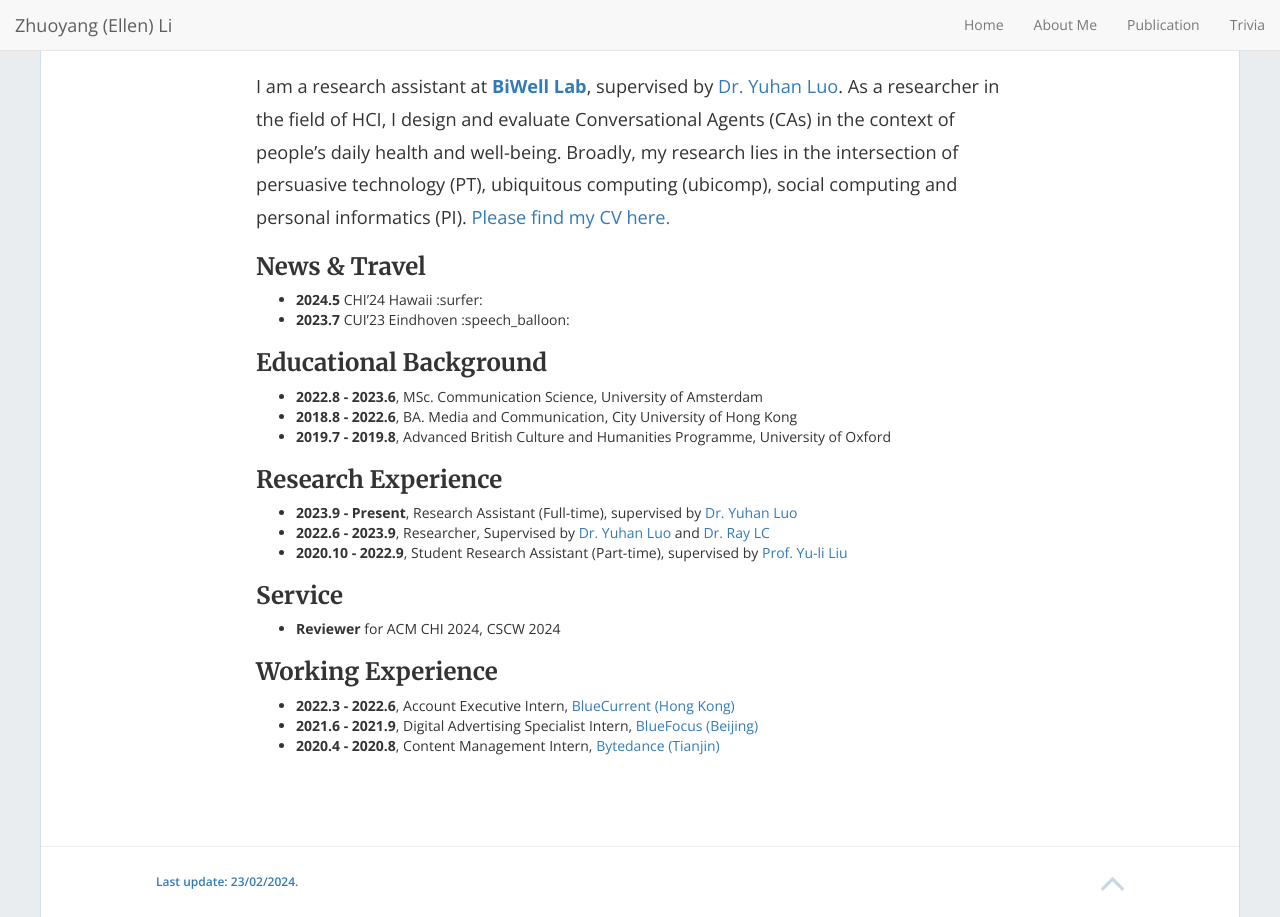
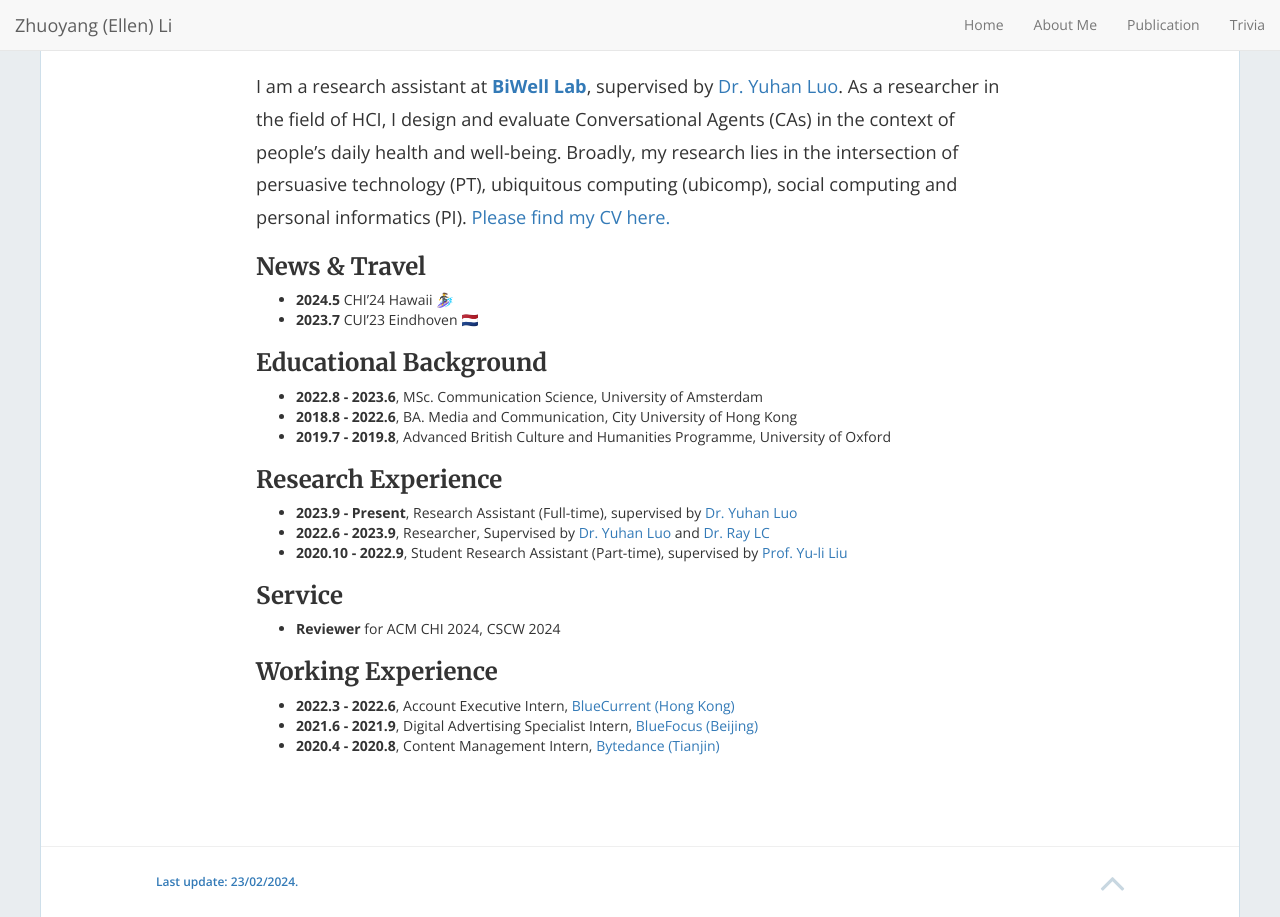
Before and after one commit to jamigibbs/phantom, a Jekyll site: the page built from about.md, in a window 1280 px wide. Built offline with Jekyll 4.4.1, drawn with Linux system fonts in a browser that asks for light colours; nearby versions of some CDN libraries; some of the changed lines change nothing that is shown.

Commit message:
Update about.md

```diff
--- a/about.md
+++ b/about.md
@@ -8,8 +8,8 @@ I am a research assistant at [**BiWell Lab**](https://yuhanlolo.github.io/me/lab
 [Please find my CV here.](img/Resume-0312.pdf)
 
 ### News & Travel
-+ **2024.5** CHI'24 Hawaii :surfer:
-+ **2023.7** CUI'23 Eindhoven :speech_balloon:
++ **2024.5** CHI'24 Hawaii 🏄‍♀️
++ **2023.7** CUI'23 Eindhoven 🇳🇱
 
 ### Educational Background
 + **2022.8 - 2023.6**, MSc. Communication Science, University of Amsterdam
```
